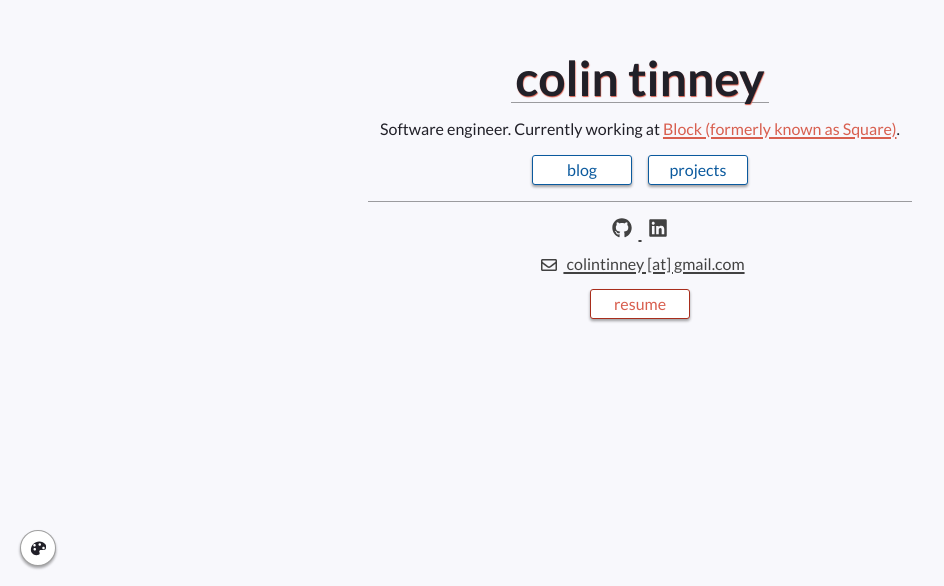
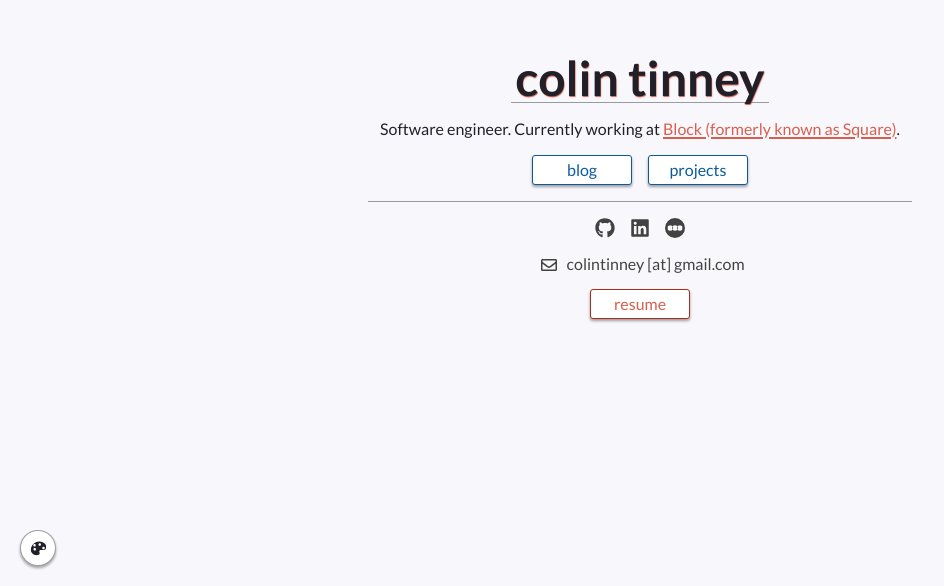
Before and after one commit to cdtinney/tinney.dev, an Astro site: page / in a window 1280 px wide. Shown: the part 214-800 px from the top of the page, without its empty margins (0-944 px from the left). Built offline with nearby package versions, Linux system fonts and the light colour scheme; Astro itself is replaced by a stand-in of ours.

Commit message:
feat: add Letterboxd social link (#76)
* feat: add Letterboxd social link

Co-Authored-By: Claude Opus 4.6 (1M context) <noreply@anthropic.com>

* chore: gitignore Claude settings, reference PR template in docs

Co-Authored-By: Claude Opus 4.6 (1M context) <noreply@anthropic.com>

---------

Co-authored-by: Claude Opus 4.6 (1M context) <noreply@anthropic.com>

```diff
--- a/src/components/ContactCard.astro
+++ b/src/components/ContactCard.astro
@@ -3,7 +3,7 @@ import AnchorButton from './AnchorButton.astro';
 
 interface Props {
   contact: { email: string; displayedEmail: string; resumeUrl: string };
-  social: { github: string; linkedin: string };
+  social: { github: string; linkedin: string; letterboxd: string };
 }
 
 const { contact, social } = Astro.props;
@@ -37,6 +37,50 @@ const { contact, social } = Astro.props;
           fill="currentColor"
           d="M416 32H31.9C14.3 32 0 46.5 0 64.3v383.4C0 465.5 14.3 480 31.9 480H416c17.6 0 32-14.5 32-32.3V64.3c0-17.8-14.4-32.3-32-32.3zM135.4 416H69V202.2h66.5V416zm-33.2-243c-21.3 0-38.5-17.3-38.5-38.5S80.9 96 102.2 96c21.2 0 38.5 17.3 38.5 38.5 0 21.3-17.2 38.5-38.5 38.5zm282.1 243h-66.4V312c0-24.8-.5-56.7-34.5-56.7-34.6 0-39.9 27-39.9 54.9V416h-66.4V202.2h63.7v29.2h.9c8.9-16.8 30.6-34.5 62.9-34.5 67.2 0 79.7 44.3 79.7 101.9V416z"
         ></path></svg
+      >
+    </a>
+    <a
+      href={social.letterboxd}
+      title="Letterboxd profile"
+      aria-label="Letterboxd profile"
+      target="_blank"
+      rel="noopener noreferrer"
+    >
+      <svg class="icon" viewBox="0 0 500 500" width="20" height="20"
+        ><defs
+          ><rect id="lb-mask-1" x="0" y="0" width="129.85" height="141.44"></rect><rect
+            id="lb-mask-3"
+            x="0"
+            y="0"
+            width="129.85"
+            height="141.44"></rect></defs
+        ><g stroke="none" stroke-width="1" fill="none" fill-rule="evenodd"
+          ><circle fill="currentColor" cx="250" cy="250" r="250"></circle><g
+            transform="translate(61, 180)"
+            ><ellipse fill="var(--color-bg)" cx="189" cy="70" rx="70.08" ry="70"></ellipse><g
+              transform="translate(248.15, 0)"
+              ><mask id="lb-mask-2" fill="white"><use href="#lb-mask-1"></use></mask><ellipse
+                fill="var(--color-bg)"
+                mask="url(#lb-mask-2)"
+                cx="59.77"
+                cy="70"
+                rx="70.08"
+                ry="70"></ellipse></g
+            ><g
+              ><mask id="lb-mask-4" fill="white"><use href="#lb-mask-3"></use></mask><ellipse
+                fill="var(--color-bg)"
+                mask="url(#lb-mask-4)"
+                cx="70.08"
+                cy="70"
+                rx="70.08"
+                ry="70"></ellipse></g
+            ><path
+              d="M129.54,107.06 C122.81,96.31 118.92,83.61 118.92,70 C118.92,56.39 122.81,43.69 129.54,32.94 C136.27,43.69 140.16,56.39 140.16,70 C140.16,83.61 136.27,96.31 129.54,107.06Z"
+              fill="currentColor"></path><path
+              d="M248.46,32.94 C255.19,43.69 259.08,56.39 259.08,70 C259.08,83.61 255.19,96.31 248.46,107.06 C241.73,96.31 237.84,83.61 237.84,70 C237.84,56.39 241.73,43.69 248.46,32.94Z"
+              fill="currentColor"></path></g
+          ></g
+        ></svg
       >
     </a>
   </div>
@@ -82,6 +126,7 @@ const { contact, social } = Astro.props;
   .social a,
   .email a {
     color: var(--color-text-muted);
+    text-decoration: none;
   }
 
   .social a:hover,
--- a/src/data/site.ts
+++ b/src/data/site.ts
@@ -10,5 +10,6 @@ export const site = {
   social: {
     github: 'cdtinney',
     linkedin: 'cdtinney',
+    letterboxd: 'https://letterboxd.com/cdmt/',
   },
 };
```
Also changed, not shown: CONTRIBUTING.md (+1 -0 lines), .claude/settings.local.json (deleted), .github/pull_request_template.md, 1 other file.
